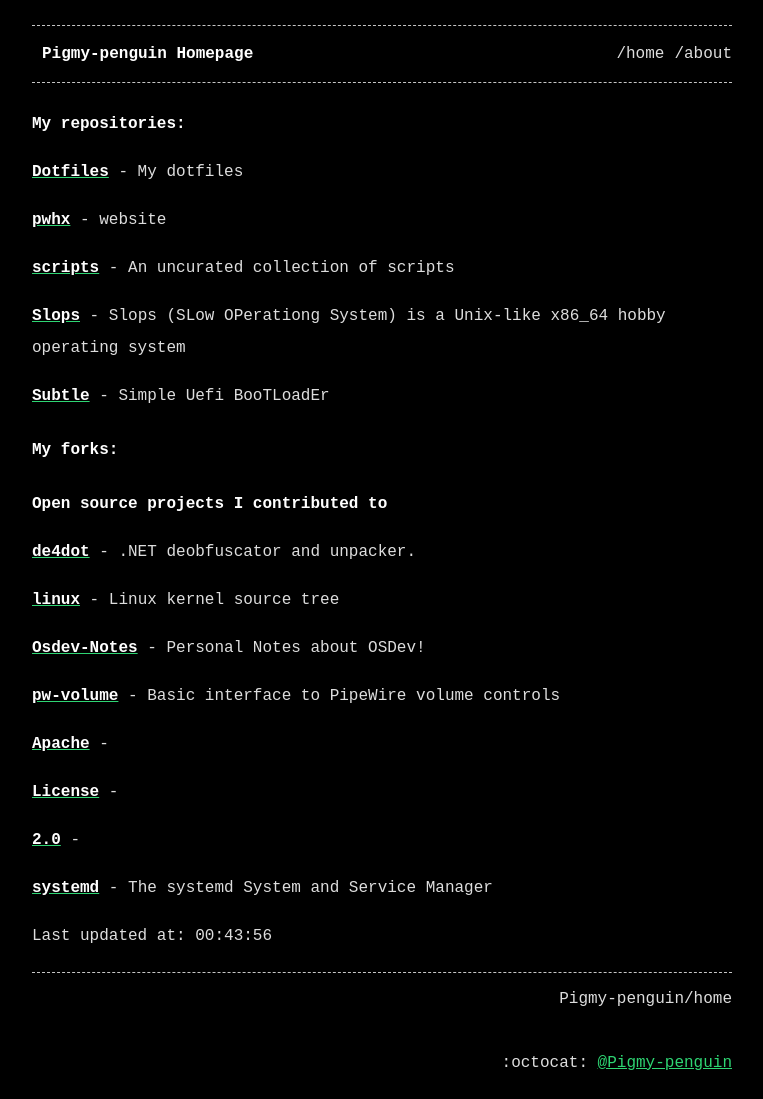
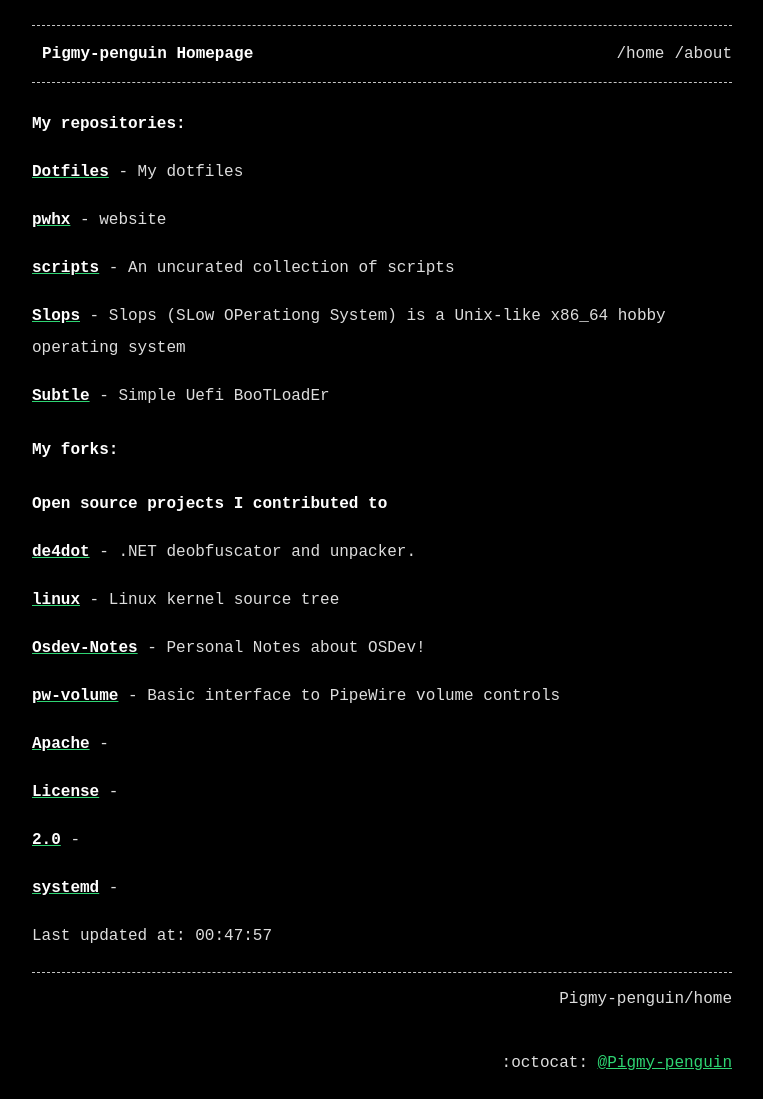
Before and after one commit to Pigmy-penguin/Pigmy-penguin.github.io, a Jekyll site: the page built from index.md, in a window 1280 px wide. Shown: the whole page, without its empty margins (258-1021 px from the left). Built offline with Jekyll 4.4.1, drawn with Linux system fonts in a browser that asks for light colours.

Commit message:
Auto updating the website

```diff
--- a/index.md
+++ b/index.md
@@ -34,7 +34,7 @@ title: Pigmy-penguin Homepage
 
 [**2.0**](https://github.com/Pigmy-penguin/2.0) -
 
-[**systemd**](https://github.com/Pigmy-penguin/systemd) - The systemd System and Service Manager
+[**systemd**](https://github.com/Pigmy-penguin/systemd) -
 
 
-Last updated at: 00:43:56
+Last updated at: 00:47:57
```
Also changed, not shown: 1 other file.
